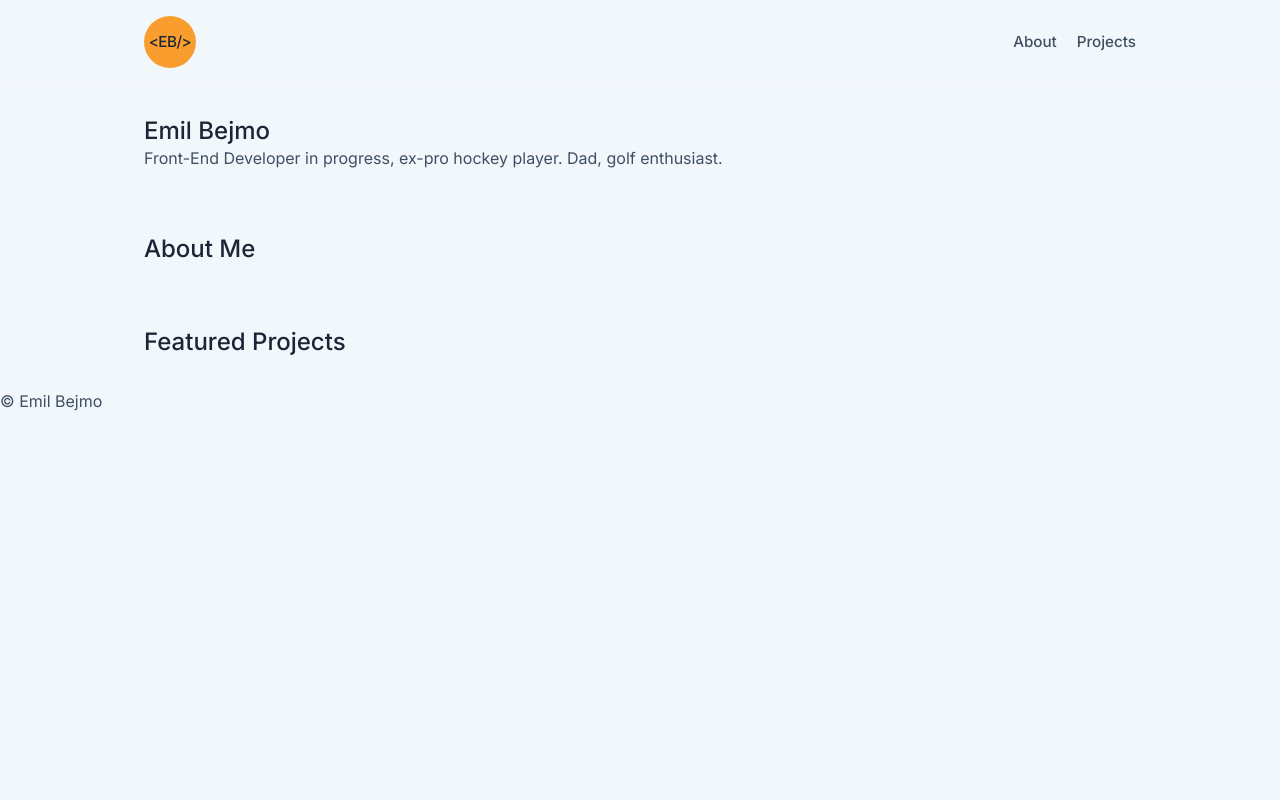
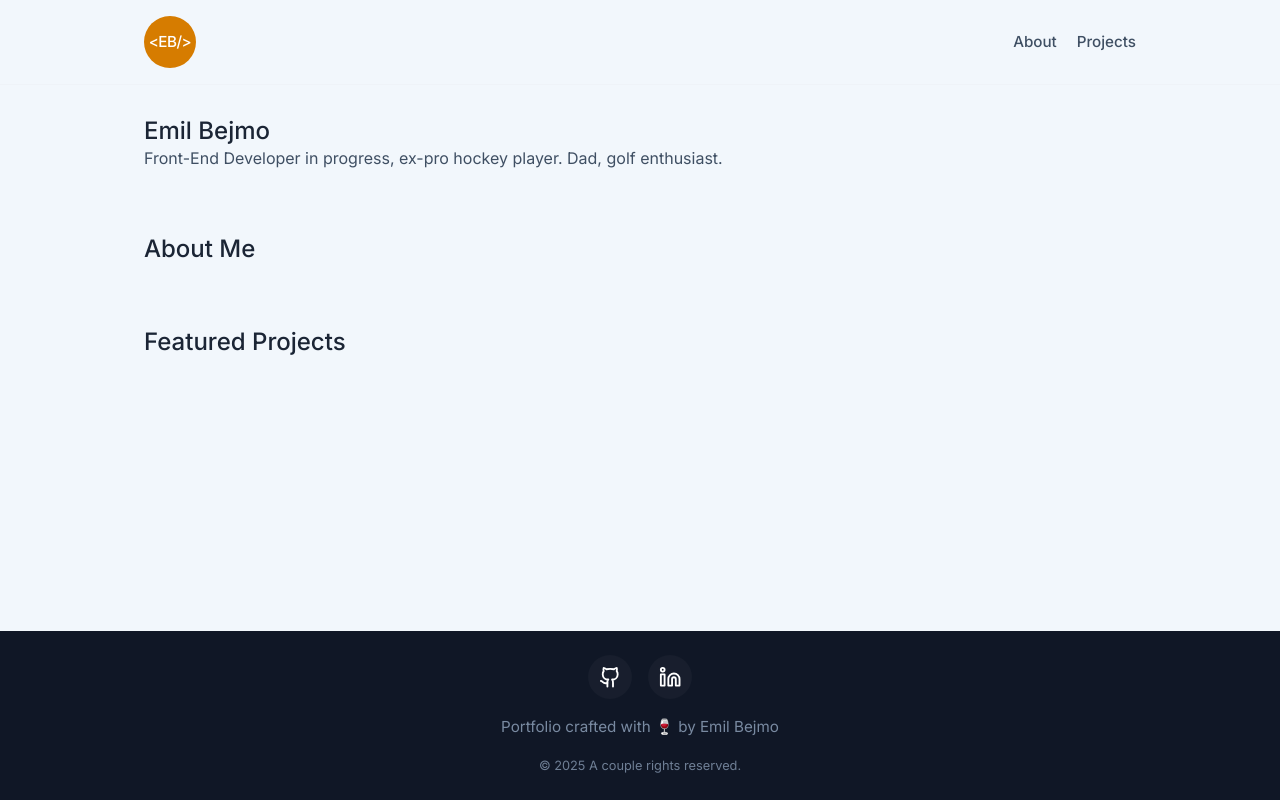
Before and after one commit to ebejmo/emil-portfolio, a plain HTML site: page index.html in a window 1280 px wide. Drawn offline with Linux system fonts and the light colour scheme.

Commit message:
footer with icons and styles

```diff
--- /dev/null
+++ b/css/footer.css
@@ -0,0 +1,68 @@
+.site-footer {
+  background-color: var(--color-footer);
+  color: var(--color-footer-text);
+  padding-block: var(--space-3);
+  margin-top: auto;
+}
+
+.site-footer__inner {
+  display: flex;
+  flex-direction: column;
+  align-items: center;
+  justify-content: center;
+  gap: var(--space-2);
+}
+
+.site-footer__social {
+  display: flex;
+  gap: 1rem;
+}
+
+.social-link {
+  text-decoration: none;
+}
+
+.social-icon {
+  width: 2.75rem;
+  height: 2.75rem;
+  border-radius: 50%;
+  display: inline-flex;
+  align-items: center;
+  justify-content: center;
+  background-color: rgba(255, 255, 255, 0.03);
+  color: var(--color-white);
+
+  transition: background-color 0.2s ease, color 0.2s ease;
+}
+
+.social-icon__svg {
+  width: 1.4rem;
+  height: 1.4rem;
+}
+
+.social-link:hover .social-icon,
+.social-link:focus-visible .social-icon {
+  background-color: var(--color-crazy-orange);
+  color: var(--color-white);
+  transform: translateY(-1px);
+}
+
+.social-link:focus-visible {
+  outline: 2px solid var(--color-crazy-orange);
+  outline-offset: 3px;
+}
+
+.site-footer__tagline {
+  font-size: 0.9rem;
+}
+
+.site-footer__copy {
+  font-size: 0.8rem;
+  opacity: 0.9;
+}
+
+@media (min-width: 768px) {
+  .site-footer__tagline {
+    font-size: 0.95rem;
+  }
+}
--- a/css/header.css
+++ b/css/header.css
@@ -30,7 +30,7 @@
   height: 3.25rem;
   border-radius: 50%;
   background: var(--color-crazy-orange);
-  color: var(--color-heading);
+  color: var(--color-white);
   font-size: 0.95rem;
   font-weight: 500;
   letter-spacing: -0.5px;
--- a/css/styles.css
+++ b/css/styles.css
@@ -3,7 +3,7 @@
   --color-heading: #1b2535;
   --color-text: #3f4f63;
   --color-white: #ffffff;
-  --color-crazy-orange: #fa9d2f;
+  --color-crazy-orange: #d67c00;
   --color-accent: #3478f6;
   --color-muted: #eff3f8;
   --color-link: #0159f7;
@@ -53,6 +53,8 @@ html {
 }
 
 body {
+  display: flex;
+  flex-direction: column;
   min-height: 100vh;
   font-family: var(--font-body);
   font-weight: var(--fw-body);
--- a/index.html
+++ b/index.html
@@ -8,6 +8,7 @@
     <link href="https://fonts.googleapis.com/css2?family=Inter:wght@300;400;500;600;700&display=swap" rel="stylesheet" />
     <link rel="stylesheet" href="./css/styles.css" />
     <link rel="stylesheet" href="./css/header.css" />
+    <link rel="stylesheet" href="./css/footer.css" />
     <link rel="icon" type="image/x-icon" href="./assets/icons/favicon.ico" />
     <link rel="icon" type="image/png" sizes="32x32" href="./assets/icons/favicon-16x16.png" />
     <link rel="icon" type="image/png" sizes="16x16" href="./assets/icons/favicon-32x32.png" />
@@ -45,12 +46,62 @@
     </main>
 
     <footer class="site-footer">
-      <p>
-        &copy;
-        <span id="year"></span>
-        Emil Bejmo
-      </p>
-      <div class="site-footer__social"></div>
+      <div class="container site-footer__inner text-center">
+        <div class="site-footer__social">
+          <a href="https://github.com/ebejmo" class="social-link" aria-label="GitHub" target="_blank" rel="noreferrer">
+            <span class="social-icon">
+              <svg
+                class="social-icon__svg lucide lucide-github-icon lucide-github"
+                xmlns="http://www.w3.org/2000/svg"
+                width="24"
+                height="24"
+                viewBox="0 0 24 24"
+                fill="none"
+                stroke="currentColor"
+                stroke-width="2"
+                stroke-linecap="round"
+                stroke-linejoin="round"
+                aria-hidden="true"
+              >
+                <path
+                  d="M15 22v-4a4.8 4.8 0 0 0-1-3.5c3 0 6-2 6-5.5.08-1.25-.27-2.48-1-3.5.28-1.15.28-2.35 0-3.5 0 0-1 0-3 1.5-2.64-.5-5.36-.5-8 0C6 2 5 2 5 2c-.3 1.15-.3 2.35 0 3.5A5.403 5.403 0 0 0 4 9c0 3.5 3 5.5 6 5.5-.39.49-.68 1.05-.85 1.65-.17.6-.22 1.23-.15 1.85v4"
+                />
+                <path d="M9 18c-4.51 2-5-2-7-2" />
+              </svg>
+            </span>
+          </a>
+
+          <a href="www.linkedin.com/in/emil-bejmo-032854148" class="social-link" aria-label="LinkedIn" target="_blank" rel="noreferrer">
+            <span class="social-icon">
+              <svg
+                class="social-icon__svg lucide lucide-linkedin-icon lucide-linkedin"
+                xmlns="http://www.w3.org/2000/svg"
+                width="24"
+                height="24"
+                viewBox="0 0 24 24"
+                fill="none"
+                stroke="currentColor"
+                stroke-width="2"
+                stroke-linecap="round"
+                stroke-linejoin="round"
+                aria-hidden="true"
+              >
+                <path d="M16 8a6 6 0 0 1 6 6v7h-4v-7a2 2 0 0 0-2-2 2 2 0 0 0-2 2v7h-4v-7a6 6 0 0 1 6-6z" />
+                <rect width="4" height="12" x="2" y="9" />
+                <circle cx="4" cy="4" r="2" />
+              </svg>
+            </span>
+          </a>
+        </div>
+
+        <p class="site-footer__tagline">Portfolio crafted with 🍷 by Emil Bejmo</p>
+
+        <p class="site-footer__copy">
+          ©
+          <span id="year"></span>
+          A couple rights reserved.
+        </p>
+      </div>
     </footer>
   </body>
 </html>
--- a/js/main.js
+++ b/js/main.js
@@ -0,0 +1 @@
+document.getElementById('year').textContent = new Date().getFullYear();
```
